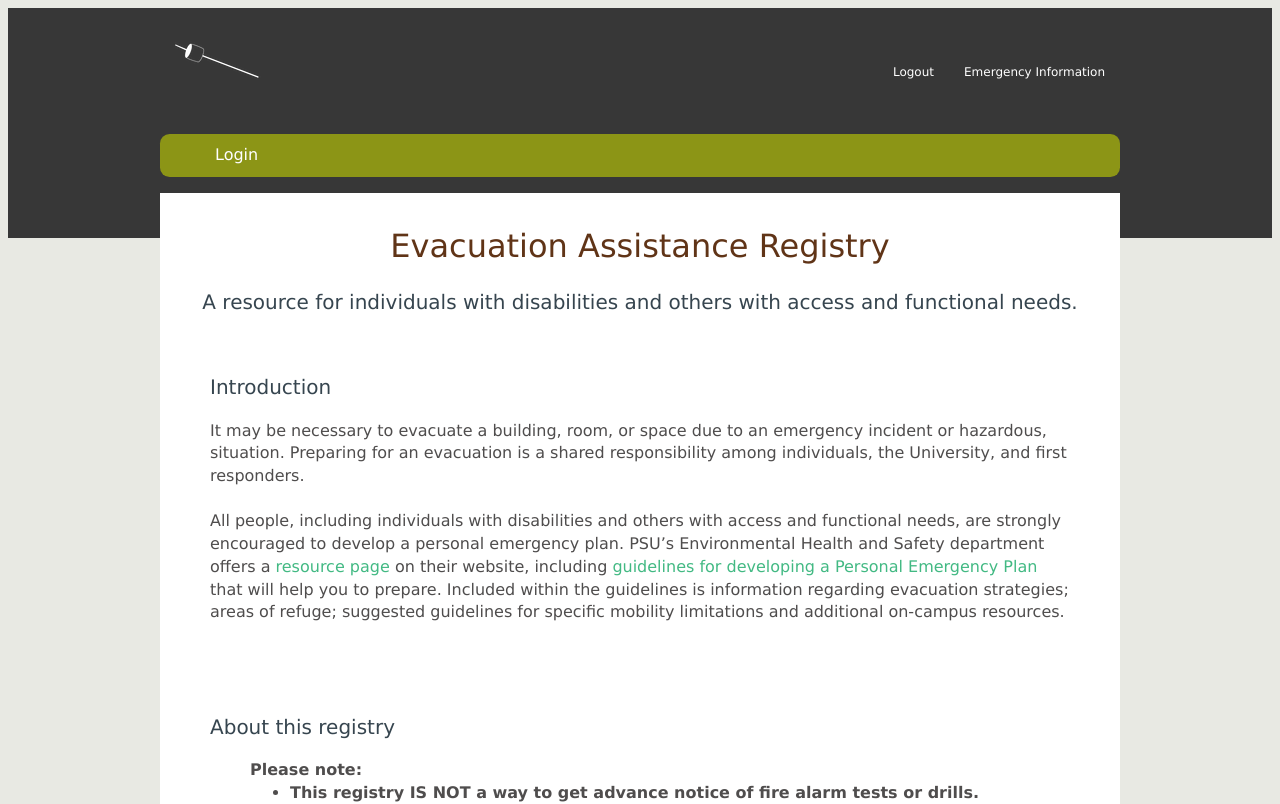
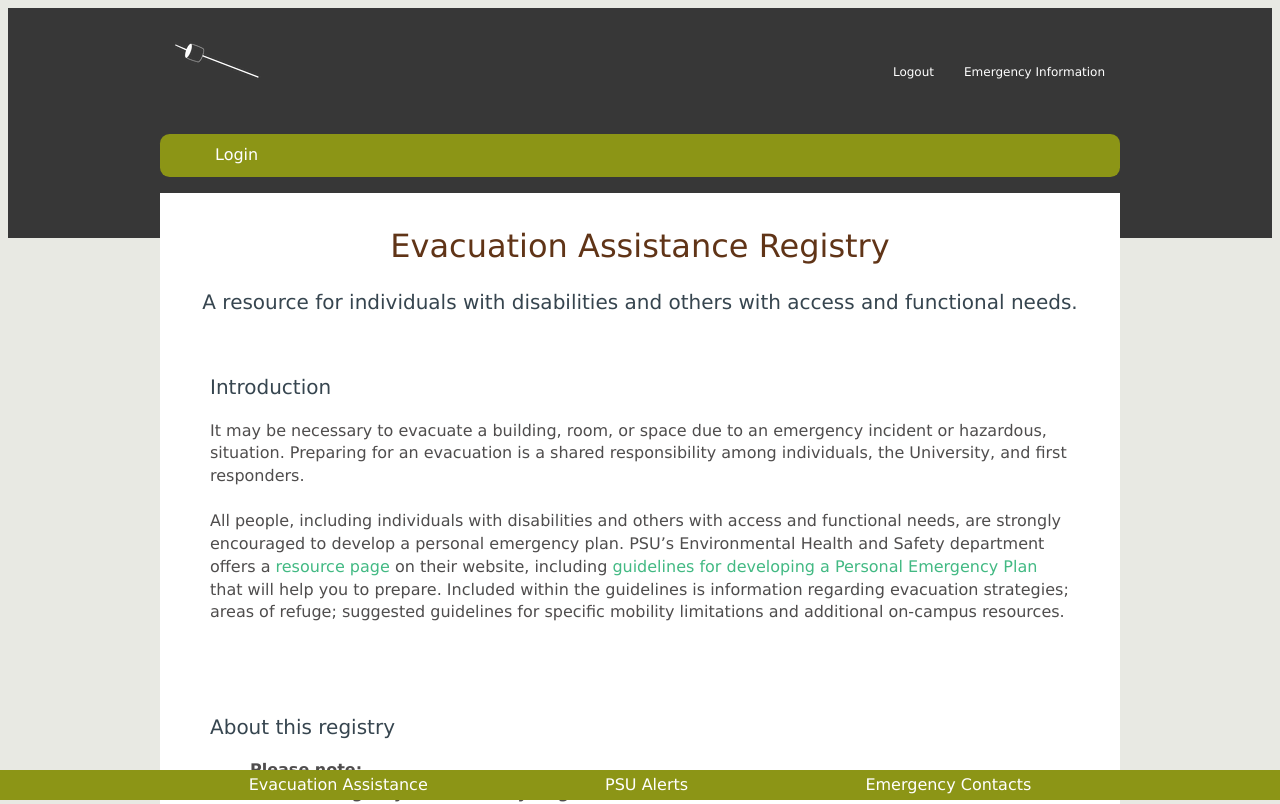
Before and after one commit to psu-oit-capstone/emp-front-end, a Vue app: page /emergency-information in a window 1280 px wide. Shown: the top 804 px of the page. Built offline with nearby package versions, Linux system fonts and the light colour scheme; no server answers; sample sign-in values are in the browser's storage; what vue-closable would draw is missing.

Commit message:
Fixed sticky footer positioning bug
It now actually sticks to the viewport instead of the bottom of the page

```diff
--- a/src/components/StickyNavbar.vue
+++ b/src/components/StickyNavbar.vue
@@ -34,12 +34,16 @@ a {
   /* Make element obey sticky positioning */
   position: sticky;
   position: -webkit-sticky; /* Safari */
-  bottom: -8x;
+  bottom: 0px;
   width: 100vw;
+
   /* Set the fixed height of the footer here */
   height: 30px;
 
+  /* Set the width to the whole veiwport */
+  /* Even if the displaying language is rtl*/
   margin-left: calc(50% - 50vw);
+  margin-right: calc(50% - 50vw);
 
   /* Center contained links */
   display: flex;
```
